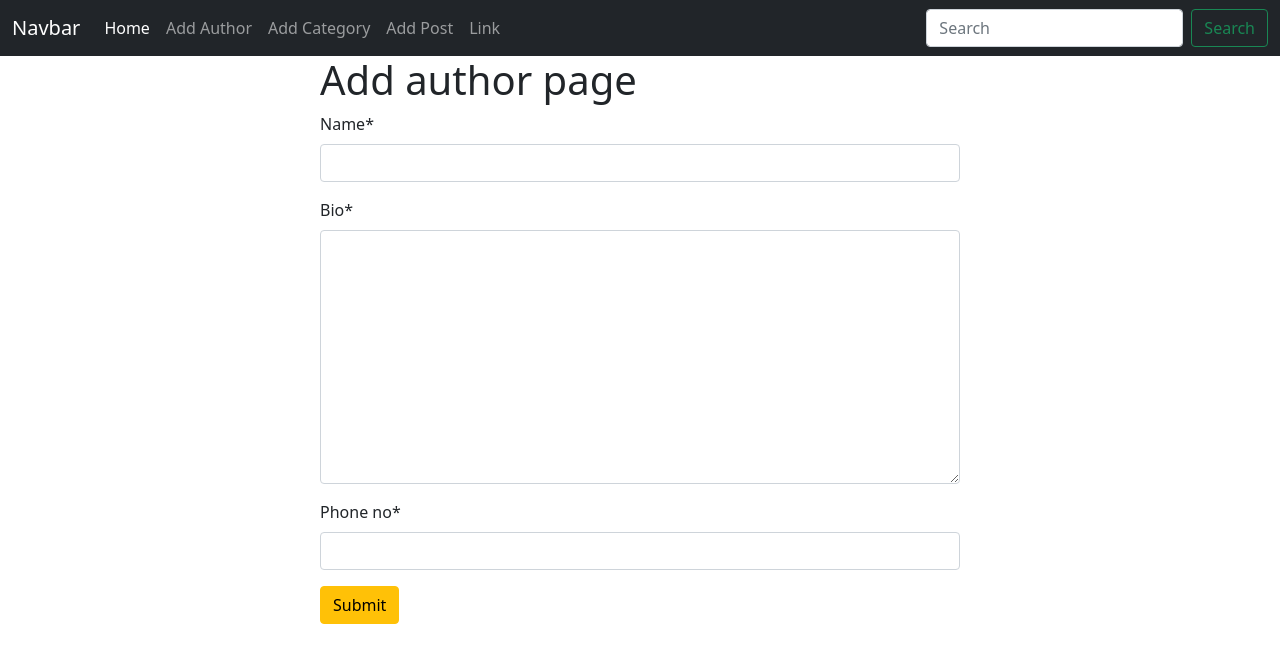
After one commit to SazzadForazi/django, a Django app: page /authors/ in a window 1280 px wide. The commit adds this page. Shown: the top 663 px of the page. Run offline with Django 3.2, Linux system fonts and the light colour scheme; some libraries are stand-ins or nearby versions.

Commit message:
add form

```diff
--- /dev/null
+++ b/blog_project/authors/forms.py
@@ -0,0 +1,6 @@
+from django import forms
+from . models import Author
+class AuthorForm(forms.ModelForm):
+    class Meta:
+        model = Author
+        fields ='__all__'
--- a/blog_project/authors/templates/add_authors.html
+++ b/blog_project/authors/templates/add_authors.html
@@ -1,11 +1,14 @@
-<!DOCTYPE html>
-<html lang="en">
-<head>
-    <meta charset="UTF-8">
-    <meta name="viewport" content="width=device-width, initial-scale=1.0">
-    <title>Document</title>
-</head>
-<body>
-    <h2>authors</h2>
-</body>
-</html>
+{% extends 'base.html' %}
+{% load crispy_forms_tags %}
+{% block content %}
+
+
+<form style="width:50% ; margin : auto" method="post">
+    <h1>Add author page</h1>
+    {% csrf_token %}
+    {{form | crispy}}
+
+    <button class="btn btn-warning">Submit</button>
+</form>
+
+{% endblock %}
--- a/blog_project/authors/urls.py
+++ b/blog_project/authors/urls.py
@@ -1,5 +1,5 @@
 from django.urls import path,include
 from . import views
 urlpatterns = [
-    path('add/', views.add_authors,name='add_authors' ),
+    path('', views.add_author,name='add_authors' ),
 ]
--- a/blog_project/authors/views.py
+++ b/blog_project/authors/views.py
@@ -1,5 +1,9 @@
-from django.shortcuts import render
 
+from django.shortcuts import render, redirect
+from . import forms
 # Create your views here.
-def add_authors(request):
-    return render(request,'add_authors.html')
+
+def add_author(request):
+
+    author_form = forms.AuthorForm()
+    return render(request, 'add_authors.html', {'form' : author_form})
--- a/blog_project/catagory/urls.py
+++ b/blog_project/catagory/urls.py
@@ -1,5 +1,5 @@
 from django.urls import path,include
 from . import views
 urlpatterns = [
-    path('add/', views.add_catagory,name='add_catagory' ),
+    path('', views.add_catagory,name='add_catagory' ),
 ]
--- a/blog_project/posts/urls.py
+++ b/blog_project/posts/urls.py
@@ -1,5 +1,5 @@
 from django.urls import path,include
 from . import views
 urlpatterns = [
-    path('add/', views.add_posts,name='add_posts' ),
+    path('', views.add_posts,name='add_posts' ),
 ]
--- a/blog_project/profiles/urls.py
+++ b/blog_project/profiles/urls.py
@@ -1,5 +1,5 @@
 from django.urls import path,include
 from . import views
 urlpatterns = [
-    path('add/', views.add_profiles,name='add_profiles' ),
+    path('', views.add_profiles,name='add_profiles' ),
 ]
--- /dev/null
+++ b/blog_project/templates/base.html
@@ -0,0 +1,59 @@
+<!DOCTYPE html>
+<html lang="en">
+<head>
+    <!-- Required meta tags -->
+    <meta charset="utf-8" />
+    <meta name="viewport" content="width=device-width, initial-scale=1" />
+
+    <!-- Bootstrap CSS -->
+    <link href="https://cdn.jsdelivr.net/npm/bootstrap@5.0.2/dist/css/bootstrap.min.css" rel="stylesheet"
+        integrity="sha384-EVSTQN3/azprG1Anm3QDgpJLIm9Nao0Yz1ztcQTwFspd3yD65VohhpuuCOmLASjC" crossorigin="anonymous" />
+
+    <title>Hello, world!</title>
+</head>
+<body>
+    <nav class="navbar navbar-expand-lg navbar-dark bg-dark">
+        <div class="container-fluid">
+            <a class="navbar-brand" href="#">Navbar</a>
+            <button class="navbar-toggler" type="button" data-bs-toggle="collapse"
+                data-bs-target="#navbarSupportedContent" aria-controls="navbarSupportedContent" aria-expanded="false"
+                aria-label="Toggle navigation">
+                <span class="navbar-toggler-icon"></span>
+            </button>
+            <div class="collapse navbar-collapse" id="navbarSupportedContent">
+                <ul class="navbar-nav me-auto mb-2 mb-lg-0">
+                    <li class="nav-item">
+                        <a class="nav-link active" aria-current="page" href="{% url 'add_authors' %}">Home</a>
+                    </li>
+                    <li class="nav-item">
+                        <a class="nav-link" href="{% url 'add_authors' %}">Add Author</a>
+                    </li>
+                    <li class="nav-item">
+                        <a class="nav-link" href="{% url 'add_catagory' %}">Add Category</a>
+                    </li>
+                    <li class="nav-item">
+                        <a class="nav-link" href="{% url 'add_posts' %}">Add Post</a>
+                    </li>
+                    <li class="nav-item">
+                        <a class="nav-link" href="#">Link</a>
+                    </li>
+                </ul>
+                <form class="d-flex">
+                    <input class="form-control me-2" type="search" placeholder="Search" aria-label="Search" />
+                    <button class="btn btn-outline-success" type="submit">
+                        Search
+                    </button>
+                </form>
+            </div>
+        </div>
+    </nav>
+
+    {% block content %}
+    {% endblock %}
+
+    <script src="https://cdn.jsdelivr.net/npm/bootstrap@5.0.2/dist/js/bootstrap.bundle.min.js"
+        integrity="sha384-MrcW6ZMFYlzcLA8Nl+NtUVF0sA7MsXsP1UyJoMp4YLEuNSfAP+JcXn/tWtIaxVXM"
+        crossorigin="anonymous"></script>
+
+</body>
+</html>
```
Also changed, not shown: blog_project/blog_project/settings.py (+6 -2 lines), blog_project/posts/models.py (+4 -4 lines), blog_project/authors/migrations/0001_initial.py (added), blog_project/catagory/migrations/0001_initial.py (added), blog_project/db.sqlite3, blog_project/posts/migrations/0001_initial.py (added), blog_project/posts/migrations/0002_alter_post_content_alter_post_title.py (added), blog_project/profiles/migrations/0001_initial.py (added).
